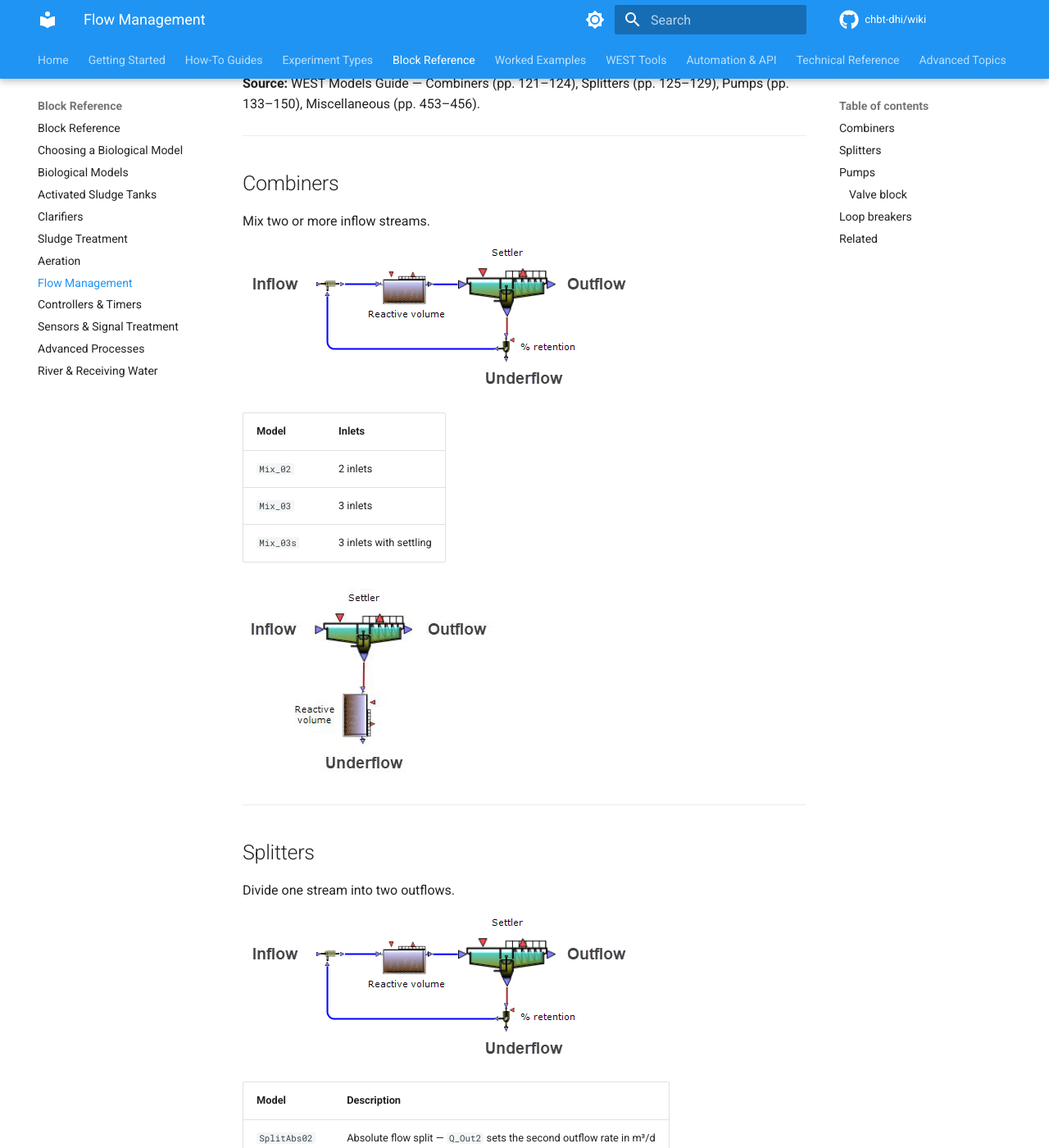
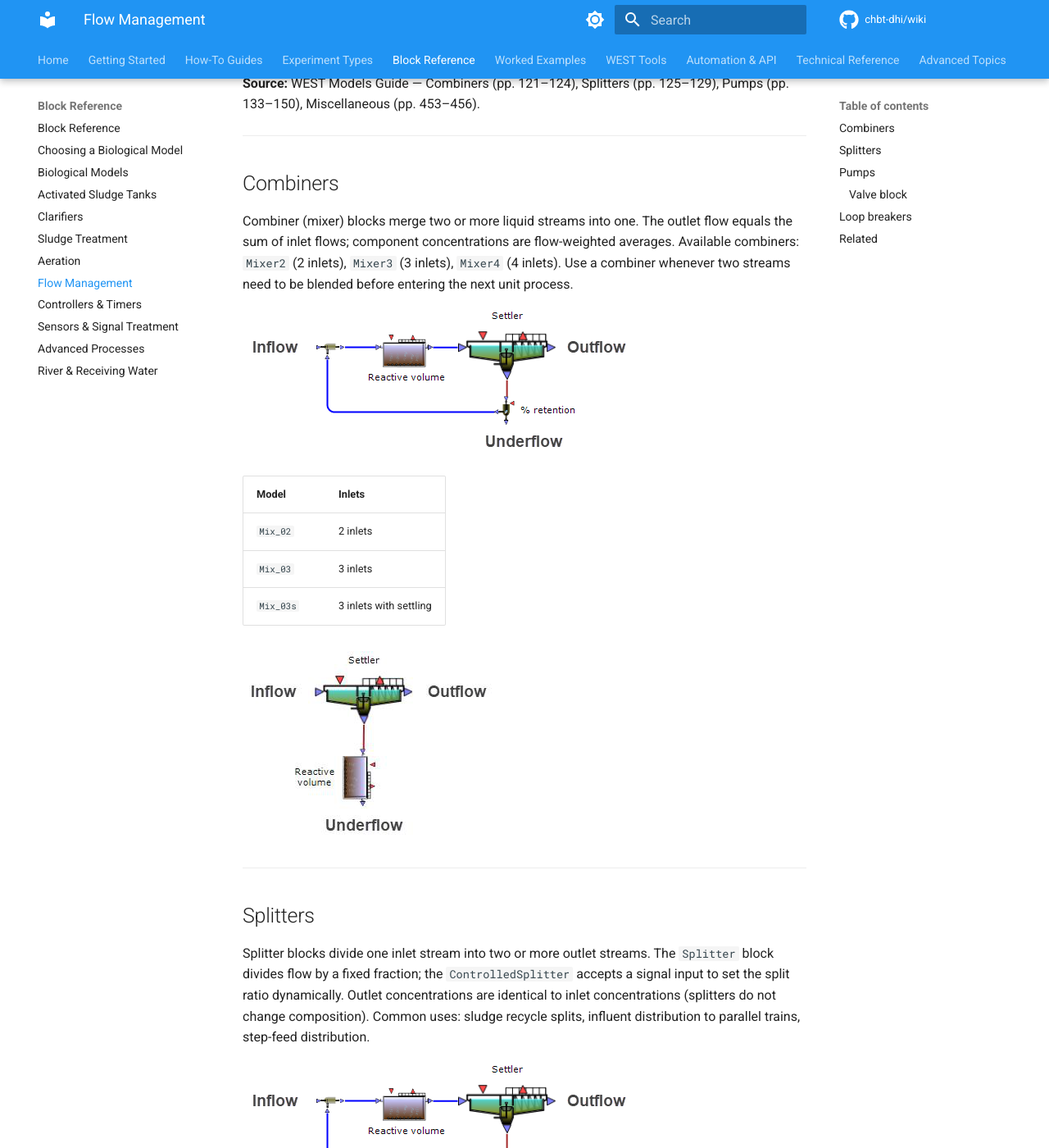
Before and after one commit to CHBT-DHI/Wiki, an MkDocs documentation site: the page built from docs/block-reference/flow-management.md, in a window 1280 px wide and 1400 px high, scrolled down 221 px. Shown: the whole window at 82% size. Built offline with MkDocs 1.6.1 and Material for MkDocs 9.7.7, drawn with Linux system fonts in a browser that asks for light colours; comment, search, counter and statistics services are not loaded; some of the changed text lies outside the part shown.

Commit message:
docs: fill empty sections in flow-management.md

```diff
--- a/docs/block-reference/flow-management.md
+++ b/docs/block-reference/flow-management.md
@@ -14,7 +14,7 @@
 
 ## Combiners
 
-Mix two or more inflow streams.
+Combiner (mixer) blocks merge two or more liquid streams into one. The outlet flow equals the sum of inlet flows; component concentrations are flow-weighted averages. Available combiners: `Mixer2` (2 inlets), `Mixer3` (3 inlets), `Mixer4` (4 inlets). Use a combiner whenever two streams need to be blended before entering the next unit process.
 
 ![Flow combiner/mixer — description](../assets/images/modelica-p294-img1.png)
 
@@ -30,7 +30,7 @@
 
 ## Splitters
 
-Divide one stream into two outflows.
+Splitter blocks divide one inlet stream into two or more outlet streams. The `Splitter` block divides flow by a fixed fraction; the `ControlledSplitter` accepts a signal input to set the split ratio dynamically. Outlet concentrations are identical to inlet concentrations (splitters do not change composition). Common uses: sludge recycle splits, influent distribution to parallel trains, step-feed distribution.
 
 ![Flow splitter — description](../assets/images/modelica-p290-img1.png)
 
@@ -48,6 +48,8 @@
 ---
 
 ## Pumps
+
+Pump blocks move liquid between tanks at a specified flow rate. The SimplePump block takes a flow rate input (m³/d, either fixed parameter or control signal) and outputs the same liquid stream at the target flow. The VariablePump block additionally models pump head-flow curves and can output power consumption (kWh/d). Pumps are used for RAS, WAS, recirculation, and dosing streams.
 
 ![Pump block — description](../assets/images/modelica-p305-img1.png)
 
```
